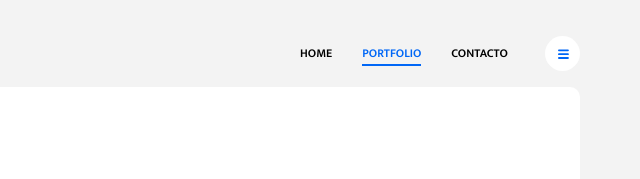
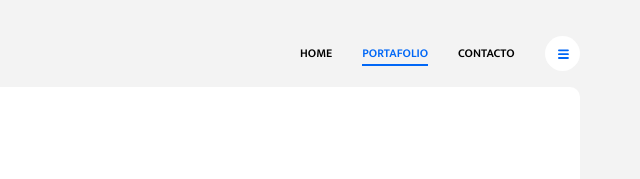
Before and after one commit to NavaRobledoDiegoEduardo/DiegoEduardoNavaRobledo, a website: page portfolio.html in a window 1280 px wide. Shown: the top 179 px of the page, 640-1280 px from the left. Drawn offline with Linux system fonts and the light colour scheme.

Commit message:
Update portfolio.html

```diff
--- a/portfolio.html
+++ b/portfolio.html
@@ -19,7 +19,7 @@
         <nav class="collapsible-nav" id="collapsible-nav">
             <a href="index.html" class="nav-link ">HOME</a>
 
-            <a href="portfolio.html" class="nav-link active">PORTFOLIO</a>
+            <a href="portfolio.html" class="nav-link active">PORTAFOLIO</a>
 
             <a href="contact.html" class="nav-link">CONTACTO</a>
         </nav>
```
